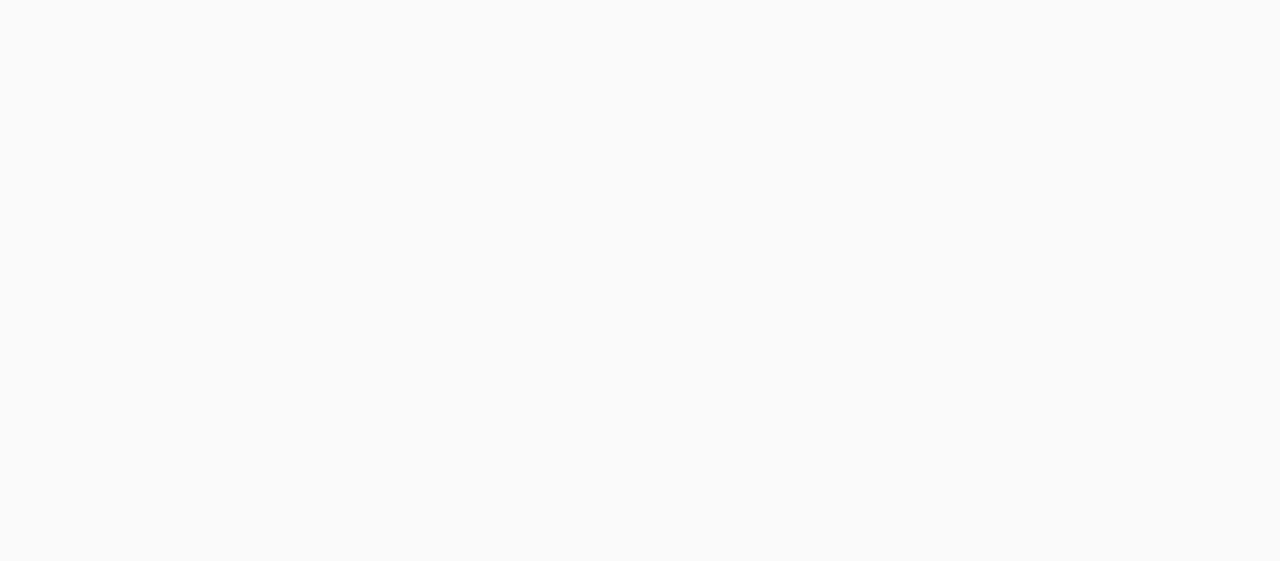
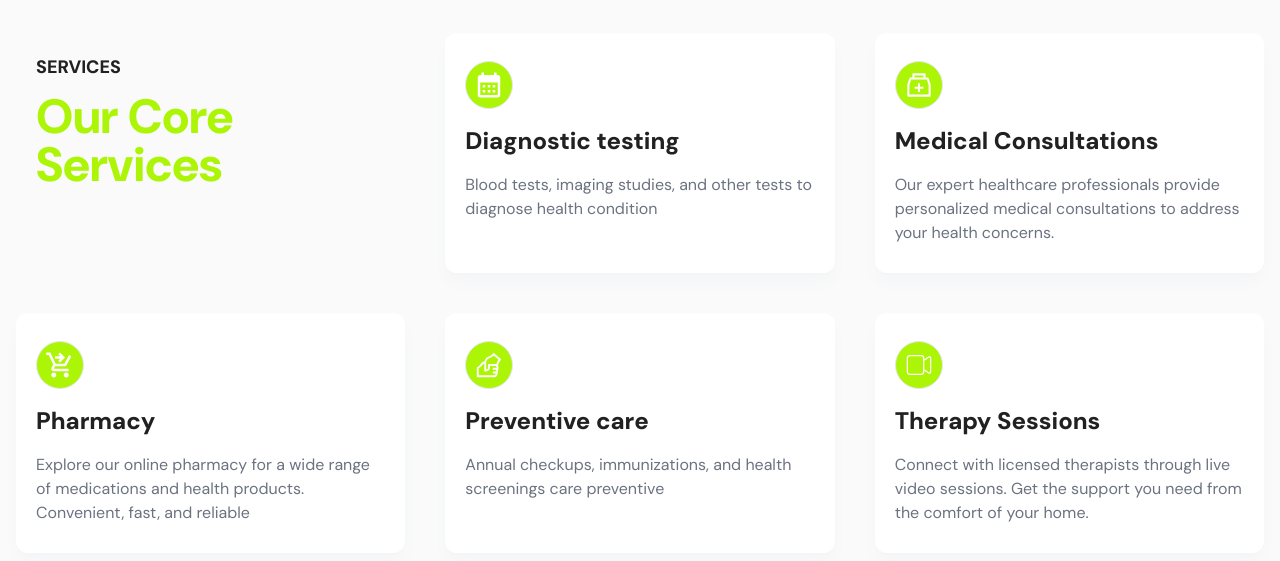
Before and after one commit to daniel-dunsin/CareBridge, a Next.js app: page / in a window 1280 px wide. Shown: the part 863-1424 px from the top of the page. Before the commit the page ends 1136 px from the top, so only its background shows below. Built offline with nearby package versions, Linux system fonts and the light colour scheme.

Commit message:
feat: services section

```diff
--- a/app/(public)/(home)/page.tsx
+++ b/app/(public)/(home)/page.tsx
@@ -1,9 +1,11 @@
 import Hero from "@/components/UI/Home/hero";
+import Services from "@/components/UI/Home/services";
 
 const Page = () => {
   return (
     <>
       <Hero />
+      <Services />
     </>
   );
 };
--- a/app/layout.tsx
+++ b/app/layout.tsx
@@ -1,6 +1,6 @@
 import type { Metadata } from "next";
 import "../public/globals.css";
-import { karla } from "@/lib/utils/fonts";
+import { dmSans, karla } from "@/lib/utils/fonts";
 
 export const metadata: Metadata = {
   title: "CareBridge",
@@ -14,7 +14,7 @@
 }>) {
   return (
     <html lang="en">
-      <body className={`${karla.className} dark:text-[#f9ffff] dark:bg-dark bg-offWhite text-dark`}>{children}</body>
+      <body className={`${dmSans.className} dark:text-[#f9ffff] dark:bg-dark bg-offWhite text-dark`}>{children}</body>
     </html>
   );
 }
--- a/components/Common/Button/index.tsx
+++ b/components/Common/Button/index.tsx
@@ -54,7 +54,7 @@
       break;
 
     case "black":
-      mainClass += "hover:bg-primary/80 bg-primary text-primary ";
+      mainClass += "hover:bg-black/90 bg-black text-white ";
       break;
 
     default:
@@ -66,7 +66,7 @@
       mainClass += "px-5 py-2 text-xs ";
       break;
     case "small":
-      mainClass += "px-6 py-[6px] text-[14px] ";
+      mainClass += "px-6 py-[10px] text-[14px] ";
       break;
     case "medium":
       mainClass += "px-6 py-3 ";
--- a/components/UI/Home/hero.tsx
+++ b/components/UI/Home/hero.tsx
@@ -32,9 +32,13 @@
               <span className="text-primary">.</span>
             </p>
 
+            <p className="leading-relaxed text-gray-500 max-w-xl">
+              CareBridge bridges the gap between medical services and AI integration, enhancing healthcare delivery.
+            </p>
+
             <div className="w-fit">
               <Link href={"/account/register"}>
-                <Button icon={<LuChevronRight />} variant="filled" size="medium">
+                <Button icon={<LuChevronRight />} variant="black" size="medium">
                   Get Started
                 </Button>
               </Link>
--- /dev/null
+++ b/components/UI/Home/services.tsx
@@ -0,0 +1,53 @@
+"use client";
+
+import { services } from "@/lib/data/home";
+import { montserrat } from "@/lib/utils/fonts";
+import { fadeToTopVariant } from "@/lib/utils/variants";
+import { motion } from "framer-motion";
+
+const Services = () => {
+  return (
+    <section>
+      <div className="container my-20">
+        <motion.div
+          initial={{ opacity: 0 }}
+          whileInView={{ opacity: 1, transition: { staggerChildren: 0.1 } }}
+          viewport={{ once: true }}
+          className="grid md:grid-cols-3 sm:grid-cols-2 lg:gap-10 gap-6 justify-center flex-wrap"
+        >
+          <motion.div
+            variants={fadeToTopVariant}
+            initial="initial"
+            animate="animate"
+            key="434"
+            className="space-y-3 p-5"
+          >
+            <p className={`text-lg font-extrabold ${montserrat.className}${montserrat.className} uppercase`}>
+              Services
+            </p>
+            <p className="font-extrabold md:text-5xl text-4xl text-primary">Our Core Services</p>
+          </motion.div>
+          {services.map(({ description, icon, title }, id) => (
+            <motion.div
+              key={id}
+              variants={fadeToTopVariant}
+              initial="initial"
+              animate="animate"
+              className="px-5 py-7 space-y-4 bg-white dark:bg-white/10 dark:bg-white dark:bg-white/10/10 shadow-lg shadow-gray-100 dark:shadow-none rounded-xl duration-300 hover:shadow-2xl"
+            >
+              <div className="size-12 border dark:border-none rounded-full bg-primary text-white grid place-content-center">
+                {icon}
+              </div>
+
+              <p className={`font-extrabold text-2xl`}>{title}</p>
+
+              <p className="text-gray-500">{description}</p>
+            </motion.div>
+          ))}
+        </motion.div>
+      </div>
+    </section>
+  );
+};
+
+export default Services;
--- /dev/null
+++ b/lib/data/home.tsx
@@ -0,0 +1,42 @@
+import { AiOutlineMedicineBox } from "react-icons/ai";
+import { MdCalendarMonth } from "react-icons/md";
+import { MdShoppingCartCheckout } from "react-icons/md";
+import { LiaHandsHelpingSolid } from "react-icons/lia";
+import { CiVideoOn } from "react-icons/ci";
+
+type Service = {
+  icon: JSX.Element;
+  title: string;
+  description: string;
+};
+
+export const services: Service[] = [
+  {
+    title: "Diagnostic testing",
+    description: "Blood tests, imaging studies, and other tests to diagnose health condition",
+    icon: <MdCalendarMonth size={30} />,
+  },
+  {
+    title: "Medical Consultations",
+    description:
+      "Our expert healthcare professionals provide personalized medical consultations to address your health concerns. ",
+    icon: <AiOutlineMedicineBox size={30} />,
+  },
+  {
+    title: "Pharmacy",
+    description:
+      "Explore our online pharmacy for a wide range of medications and health products. Convenient, fast, and reliable",
+    icon: <MdShoppingCartCheckout size={30} />,
+  },
+  {
+    title: "Preventive care",
+    description: "Annual checkups, immunizations, and health screenings care preventive",
+    icon: <LiaHandsHelpingSolid size={30} />,
+  },
+  {
+    title: "Therapy Sessions",
+    description:
+      "Connect with licensed therapists through live video sessions. Get the support you need from the comfort of your home.",
+    icon: <CiVideoOn size={30} />,
+  },
+];
```
